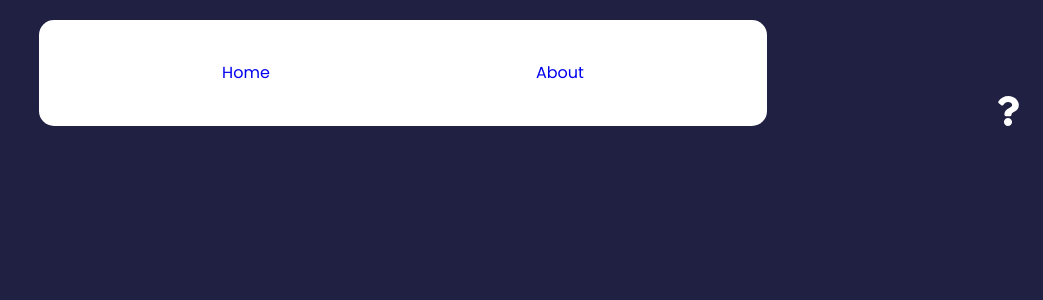
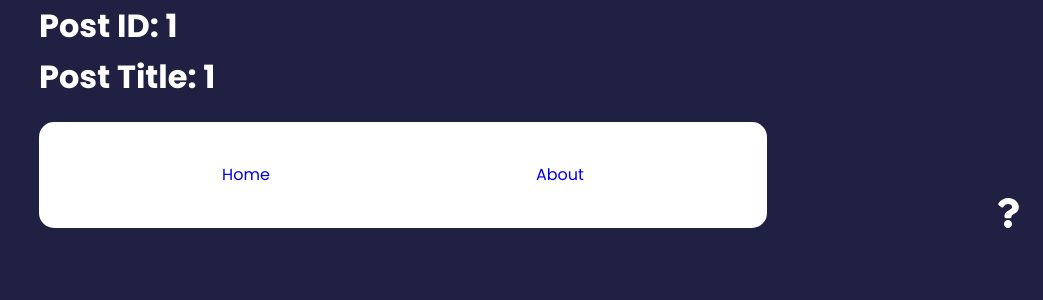
Before and after one commit to techstackmedia/feedback-app, a React (Create React App) app: page /post/1/1 in a window 1280 px wide. Before the commit this address had no page. Shown: the top 300 px of the page, without its empty margins (237-1280 px from the left). Built offline with nearby package versions, Linux system fonts and the light colour scheme; the HTML template or start-up script is replaced by a standard one.

Commit message:
implement use params react-router-dom

```diff
--- a/src/App.js
+++ b/src/App.js
@@ -1,9 +1,4 @@
-import {
-  BrowserRouter as Router,
-  NavLink,
-  Route,
-  Routes,
-} from 'react-router-dom';
+import { BrowserRouter as Router, Route, Routes } from 'react-router-dom';
 import PropTypes from 'prop-types';
 import Header from './components/Header/Header';
 import Button from './shared/Button';
@@ -12,6 +7,7 @@ import About from './pages/About';
 import Home from './pages/Home/Home';
 import AboutIconLink from './components/AboutIconLink/AboutIconLink';
 import Footer from './components/Footer/Footer';
+import Post from './components/Post/Post';
 
 const App = () => {
   return (
@@ -20,6 +16,7 @@ const App = () => {
         <Routes>
           <Route path="/" element={<Home />}></Route>
           <Route path="/about" element={<About />}></Route>
+          <Route path="/post/:id/:name" element={<Post />}></Route>
         </Routes>
         <Footer />
         <AboutIconLink />
--- /dev/null
+++ b/src/components/Post/Post.jsx
@@ -0,0 +1,13 @@
+import { useParams } from 'react-router-dom';
+
+const Post = () => {
+  const params = useParams();
+  return (
+    <div className="container">
+      <h1>Post ID: {params.id}</h1>
+      <h1>Post Title: {params.name}</h1>
+    </div>
+  );
+};
+
+export default Post;
```
